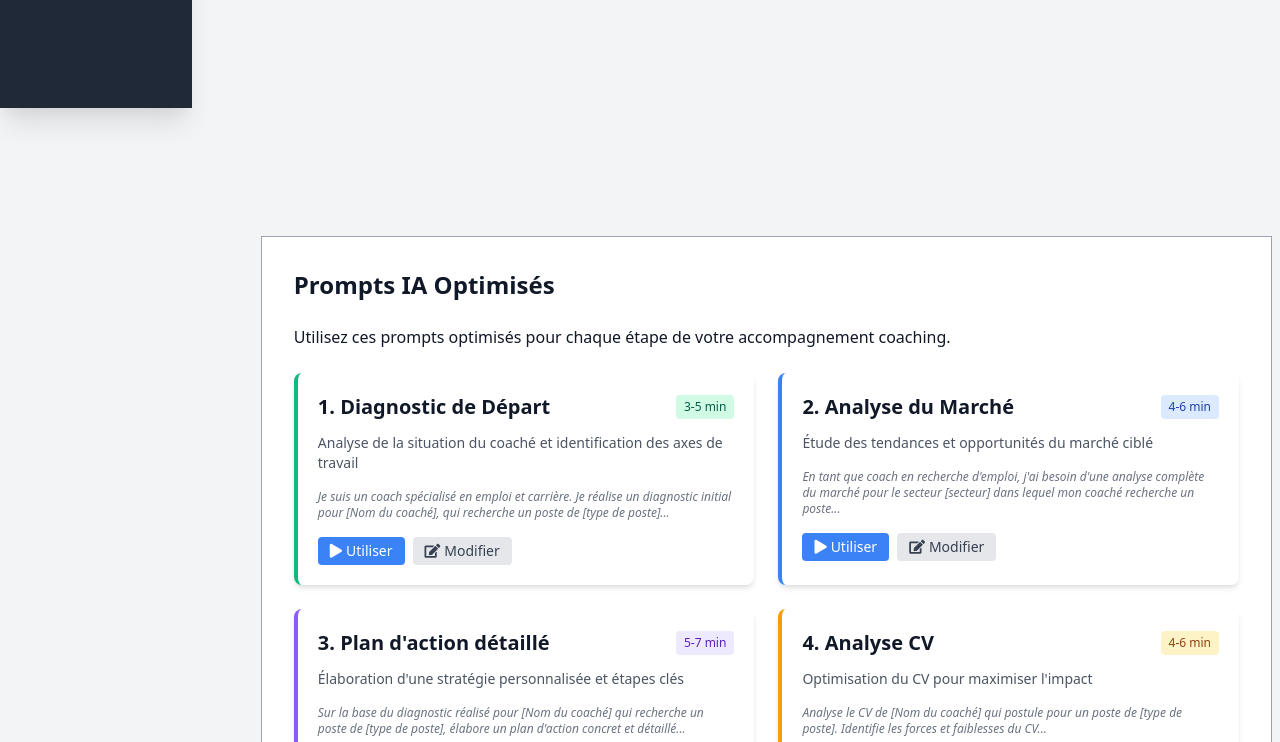
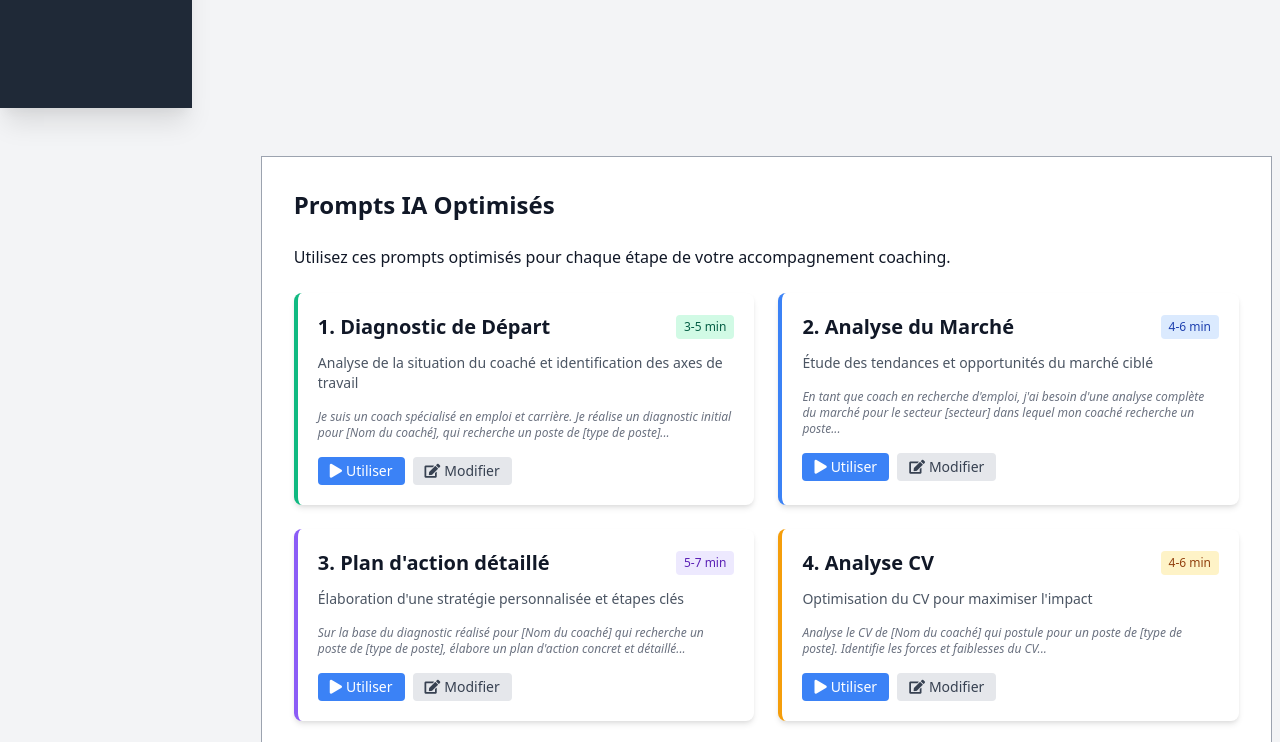
Before and after one commit to Mhg1106/Job-search-IA-Coach, a plain HTML site: page prompts-library.html in a window 1280 px wide. Shown: the part 740-1482 px from the top of the page. Drawn offline with nearby package versions, Linux system fonts and the light colour scheme.

Commit message:
Update prompts-library.html

```diff
--- a/prompts-library.html
+++ b/prompts-library.html
@@ -46,7 +46,7 @@
     </nav>
 
     <!-- Contenu principal -->
-    <div class="container w-full flex flex-wrap mx-auto px-2 pt-8 lg:pt-16 mt-16">
+    <div class="container w-full flex flex-wrap mx-auto px-2 pt-4 lg:pt-8 mt-4">
         <div class="w-full lg:w-1/5 lg:px-6 text-xl text-gray-800 leading-normal">
             <!-- Cette div est vide pour conserver l'espace où était la barre latérale -->
         </div>
```
